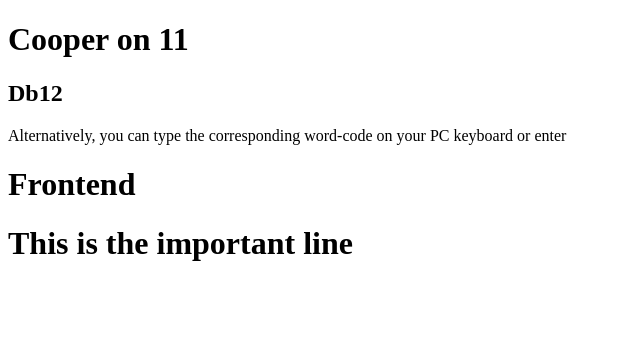
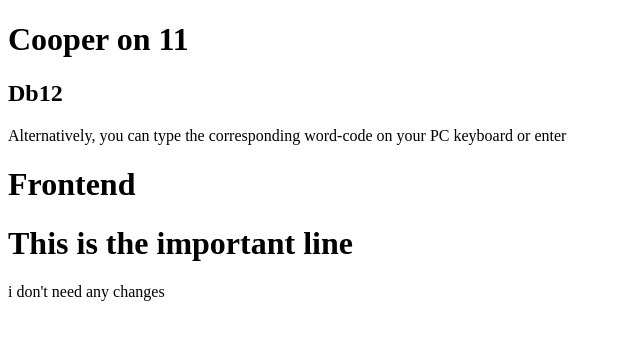
Before and after one commit to Dharani-G11/samplerepo, a plain HTML site: page index.html in a window 1280 px wide. Shown: the whole page, without its empty margins (0-640 px from the left). Drawn offline with Linux system fonts and the light colour scheme.

Commit message:
Update index.html

```diff
--- a/index.html
+++ b/index.html
@@ -11,6 +11,6 @@
     <p>Alternatively, you can type the corresponding word-code on your PC keyboard or enter</p>
     <h1>Frontend</h1>
     <h1>This is the important line</h1>
-
+    i don't need any changes
 </body>
 </html>
```
